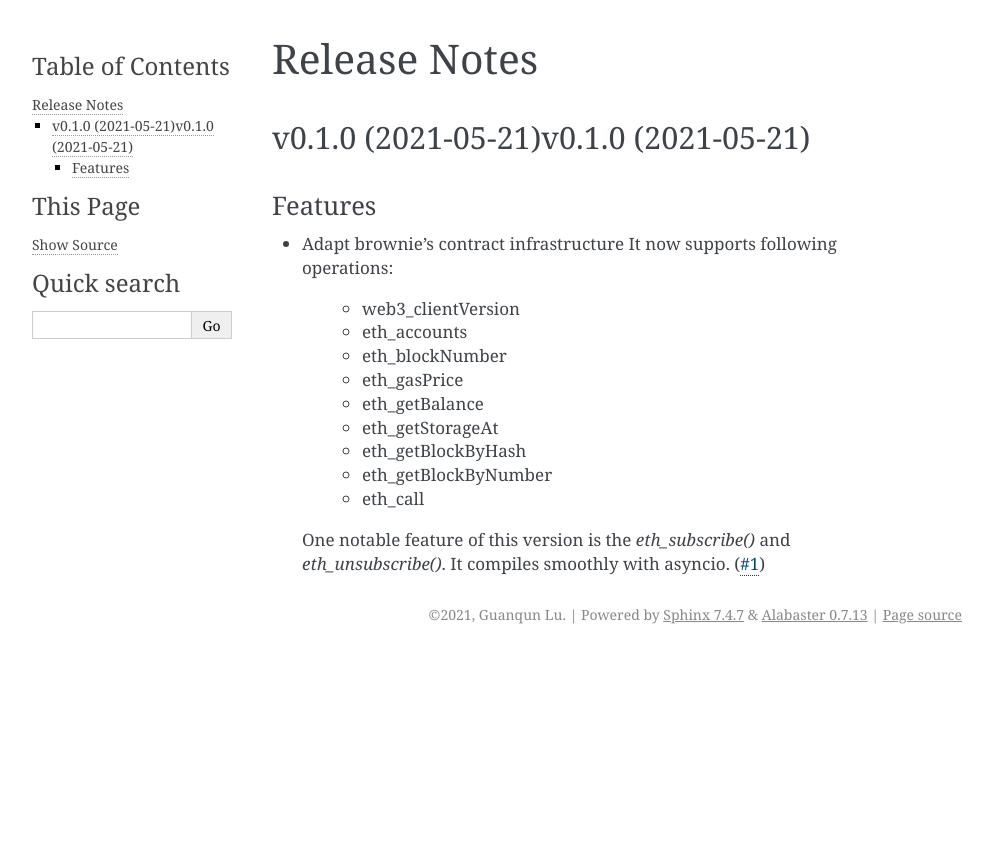
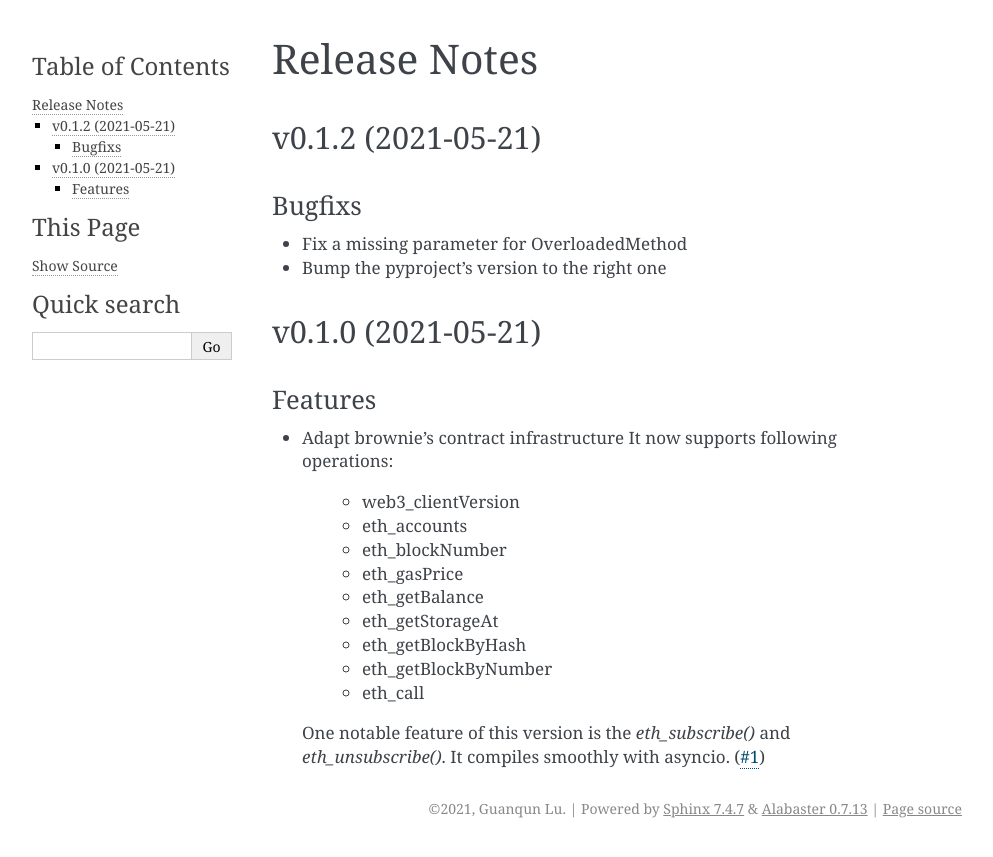
Before and after one commit to guanqun/async-web3.py, a Sphinx documentation site: the page built from docs/releases.rst, in a window 1280 px wide. Shown: the top 857 px of the page, without its empty margins (148-1141 px from the left). Built offline with Sphinx 7.4.7, drawn with Linux system fonts in a browser that asks for light colours.

Commit message:
prepare for v0.1.2 release

```diff
--- a/docs/releases.rst
+++ b/docs/releases.rst
@@ -3,7 +3,18 @@ Release Notes
 
 .. towncrier release notes start
 
-v0.1.0 (2021-05-21)v0.1.0 (2021-05-21)
+
+v0.1.2 (2021-05-21)
+-------------------
+
+Bugfixs
+~~~~~~~
+
+- Fix a missing parameter for OverloadedMethod
+- Bump the pyproject's version to the right one
+
+
+v0.1.0 (2021-05-21)
 -------------------
 
 Features
--- a/pyproject.toml
+++ b/pyproject.toml
@@ -35,4 +35,3 @@ filename = "docs/releases.rst"
 directory = "newsfragments"
 underlines = ["-", "~", "^"]
 issue_format = "`#{issue} <https://github.com/guanqun/async-web3.py/issues/{issue}>`__"
-title_format = "v{version} ({project_date})"
```
